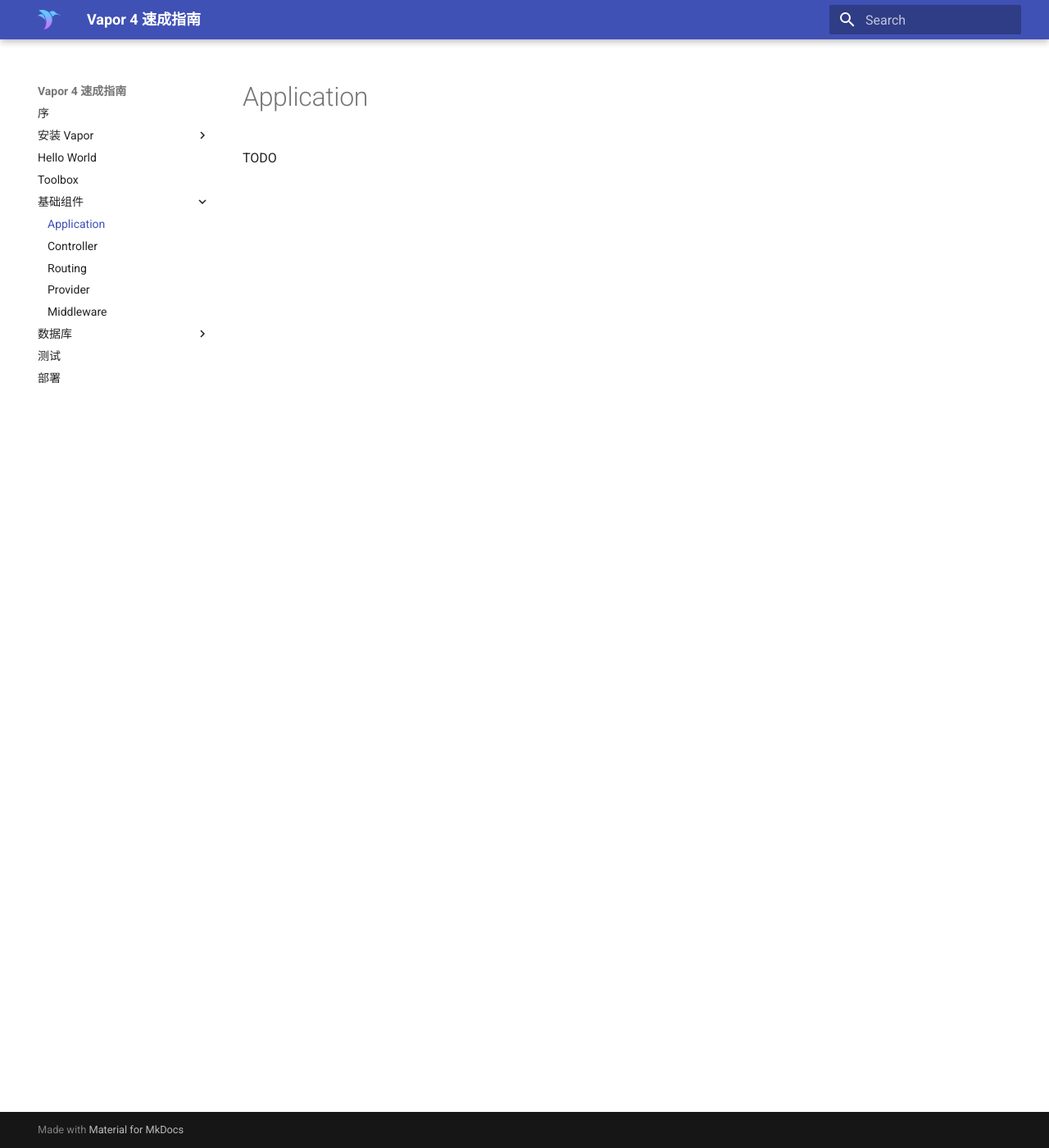
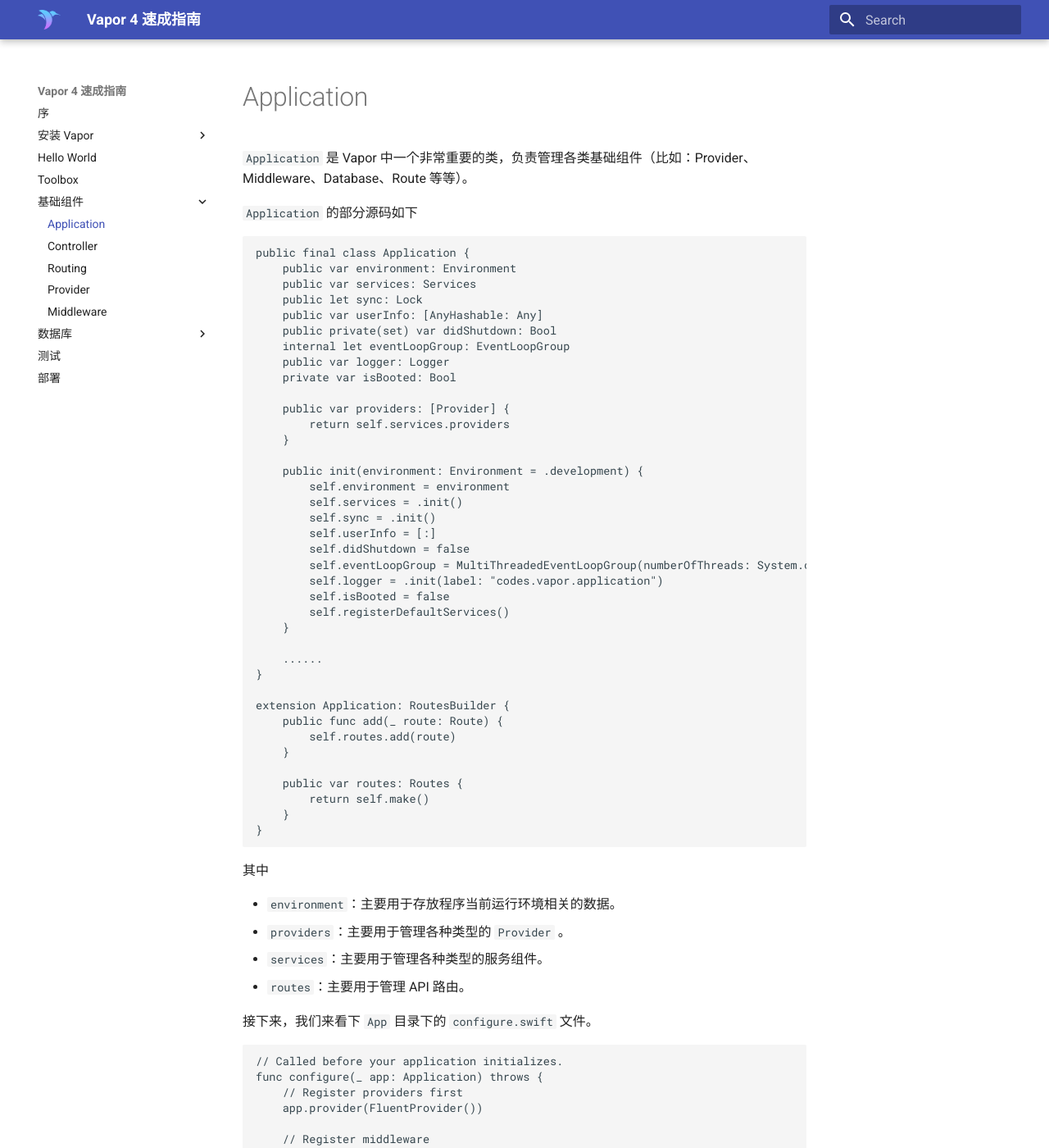
Before and after one commit to CaryZheng/Vapor4-Tutorial, an MkDocs documentation site: the page built from docs/base/application.md, in a window 1280 px wide and 1400 px high. Shown: the whole window at 82% size. Built offline with MkDocs 1.6.1 and Material for MkDocs 9.7.7, drawn with Linux system fonts in a browser that asks for light colours; some of the changed text lies outside the part shown.

Commit message:
Add Application chapter

````diff
--- a/docs/base/application.md
+++ b/docs/base/application.md
@@ -1,3 +1,106 @@
 # Application
 
-TODO
+`Application` 是 Vapor 中一个非常重要的类，负责管理各类基础组件（比如：Provider、Middleware、Database、Route 等等）。
+
+`Application` 的部分源码如下
+
+```
+public final class Application {
+    public var environment: Environment
+    public var services: Services
+    public let sync: Lock
+    public var userInfo: [AnyHashable: Any]
+    public private(set) var didShutdown: Bool
+    internal let eventLoopGroup: EventLoopGroup
+    public var logger: Logger
+    private var isBooted: Bool
+
+    public var providers: [Provider] {
+        return self.services.providers
+    }
+
+    public init(environment: Environment = .development) {
+        self.environment = environment
+        self.services = .init()
+        self.sync = .init()
+        self.userInfo = [:]
+        self.didShutdown = false
+        self.eventLoopGroup = MultiThreadedEventLoopGroup(numberOfThreads: System.coreCount)
+        self.logger = .init(label: "codes.vapor.application")
+        self.isBooted = false
+        self.registerDefaultServices()
+    }
+
+    ......
+}
+
+extension Application: RoutesBuilder {
+    public func add(_ route: Route) {
+        self.routes.add(route)
+    }
+
+    public var routes: Routes {
+        return self.make()
+    }
+}
+```
+
+其中
+
+* `environment`：主要用于存放程序当前运行环境相关的数据。
+* `providers`：主要用于管理各种类型的 `Provider` 。
+* `services`：主要用于管理各种类型的服务组件。
+* `routes`：主要用于管理 API 路由。
+
+接下来，我们来看下 `App` 目录下的 `configure.swift` 文件。
+
+```
+// Called before your application initializes.
+func configure(_ app: Application) throws {
+    // Register providers first
+    app.provider(FluentProvider())
+
+    // Register middleware
+    app.register(extension: MiddlewareConfiguration.self) { middlewares, app in
+        // Serves files from `Public/` directory
+        middlewares.use(app.make(FileMiddleware.self))
+    }
+
+    app.databases.sqlite(
+        configuration: .init(storage: .connection(.file(path: "db.sqlite"))),
+        threadPool: app.make(),
+        poolConfiguration: app.make(),
+        logger: app.make(),
+        on: app.make()
+    )
+
+    app.register(Migrations.self) { c in
+        var migrations = Migrations()
+        migrations.add(CreateTodo(), to: .sqlite)
+        return migrations
+    }
+
+    try routes(app)
+}
+```
+
+还有 `routes.swift` 文件。
+
+```
+func routes(_ app: Application) throws {
+    app.get { req in
+        return "It works!"
+    }
+
+    app.get("hello") { req in
+        return "Hello, world!"
+    }
+
+    let todoController = TodoController()
+    app.get("todos", use: todoController.index)
+    app.post("todos", use: todoController.create)
+    app.on(.DELETE, "todos", ":todoID", use: todoController.delete)
+}
+```
+
+从中可以看出来，`Application` 管理着各类基础组件（比如：Provider、Middleware、Database、Route 等等），并贯穿于程序的整个生命周期。
````
